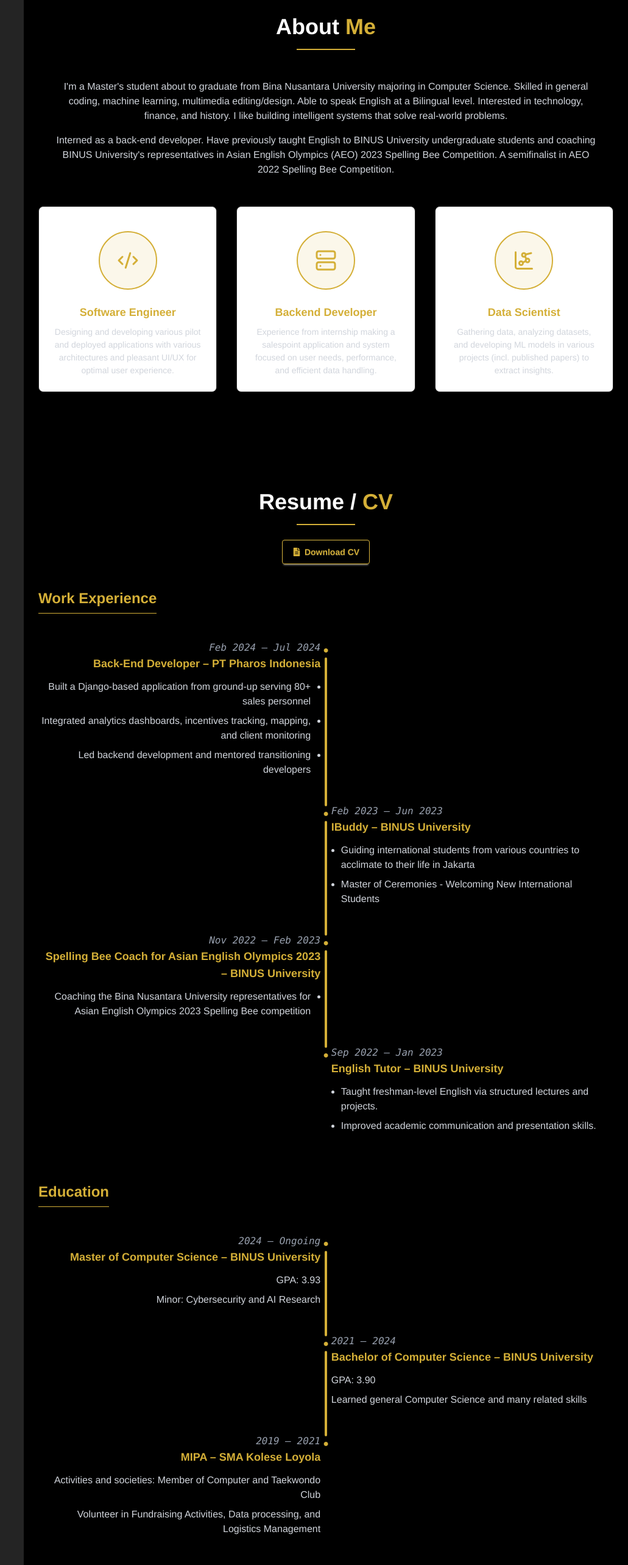
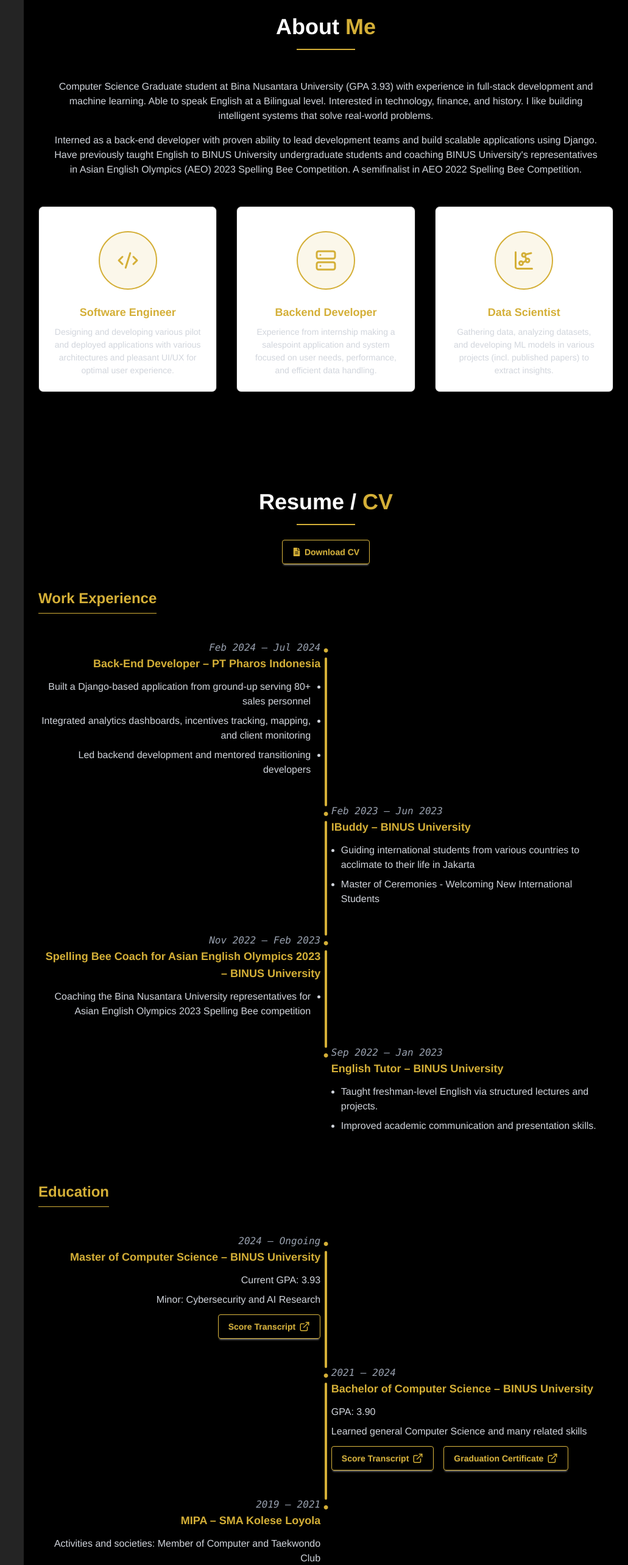
Before and after one commit to xxKeyaxx/Portfolio-Website-Kevin-Wijaya, a React (Vite) app: page / in a window 1280 px wide. Shown: the part 840-3406 px from the top of the page at 61% size, without its empty margins (249-1280 px from the left). Built offline with nearby package versions, Linux system fonts and the light colour scheme.

Commit message:
Resume update

```diff
--- a/src/components/about.jsx
+++ b/src/components/about.jsx
@@ -21,19 +21,19 @@ const About = () => {
           {/* Bio */}
           <div className="max-w-4xl mx-auto text-center text-gray-300 mb-12">
             <p>
-              I'm a Master's student about to graduate from Bina Nusantara
-              University majoring in Computer Science. Skilled in general
-              coding, machine learning, multimedia editing/design. Able to speak
-              English at a Bilingual level. Interested in technology, finance,
-              and history. I like building intelligent systems that solve
-              real-world problems.
+              Computer Science Graduate student at Bina Nusantara University
+              (GPA 3.93) with experience in full-stack development and machine
+              learning. Able to speak English at a Bilingual level. Interested
+              in technology, finance, and history. I like building intelligent
+              systems that solve real-world problems.
             </p>
             <p className="mt-4">
-              Interned as a back-end developer. Have previously taught English
-              to BINUS University undergraduate students and coaching BINUS
-              University's representatives in Asian English Olympics (AEO) 2023
-              Spelling Bee Competition. A semifinalist in AEO 2022 Spelling Bee
-              Competition.
+              Interned as a back-end developer with proven ability to lead
+              development teams and build scalable applications using Django.
+              Have previously taught English to BINUS University undergraduate
+              students and coaching BINUS University's representatives in Asian
+              English Olympics (AEO) 2023 Spelling Bee Competition. A
+              semifinalist in AEO 2022 Spelling Bee Competition.
             </p>
           </div>
         </ScrollReveal>
--- a/src/components/resume.jsx
+++ b/src/components/resume.jsx
@@ -6,122 +6,6 @@ import { FaFileAlt } from "react-icons/fa";
 
 const Resume = () => {
   return (
-    // <section id="resume" className="bg-black text-white py-24 px-6">
-    //   <div className="max-w-5xl mx-auto">
-    //     {/* Section Title */}
-    //     <div className="text-center mb-16">
-    //       <h2 className="text-4xl font-bold text-accent-gold">Resume</h2>
-    //       <p className="text-gray-400 mt-4">
-    //         Software Engineer • Backend Developer • Data Scientist
-    //       </p>
-
-    //       <a
-    //         href="/Kevin_Wijaya_CV.pdf"
-    //         className="btn mt-6 border-accent-gold text-accent-gold bg-transparent
-    //                    hover:bg-accent-gold hover:text-black transition duration-300"
-    //         download
-    //       >
-    //         <Download size={18} />
-    //         Download CV
-    //       </a>
-    //     </div>
-
-    //     {/* Timeline */}
-    //     <ul className="timeline timeline-snap-icon max-md:timeline-compact timeline-vertical">
-    //       {/* Experience 1 */}
-    //       <li>
-    //         <div className="timeline-middle text-accent-gold">●</div>
-    //         <div className="timeline-start md:text-end mb-10">
-    //           <time className="font-mono italic text-gray-400">
-    //             2024 – Present
-    //           </time>
-    //           <div className="text-lg font-bold text-accent-gold">
-    //             Backend Developer Intern
-    //           </div>
-    //           <p className="text-gray-400 mt-2">
-    //             Developing scalable APIs and optimizing backend performance.
-    //             Worked with RESTful services, database management, and system
-    //             architecture design.
-    //           </p>
-    //         </div>
-    //         <hr className="bg-accent-gold" />
-    //       </li>
-
-    //       {/* Experience 2 */}
-    //       <li>
-    //         <hr className="bg-accent-gold" />
-    //         <div className="timeline-middle text-accent-gold">●</div>
-    //         <div className="timeline-end mb-10">
-    //           <time className="font-mono italic text-gray-400">
-    //             2023 – 2024
-    //           </time>
-    //           <div className="text-lg font-bold text-accent-gold">
-    //             Data Science Research Project
-    //           </div>
-    //           <p className="text-gray-400 mt-2">
-    //             Built machine learning models to predict company valuation using
-    //             financial fundamentals and macroeconomic variables. Implemented
-    //             deep learning models including GNN and TFT.
-    //           </p>
-    //         </div>
-    //         <hr className="bg-accent-gold" />
-    //       </li>
-
-    //       {/* Education */}
-    //       <li>
-    //         <hr className="bg-accent-gold" />
-    //         <div className="timeline-middle text-accent-gold">●</div>
-    //         <div className="timeline-start md:text-end mb-10">
-    //           <time className="font-mono italic text-gray-400">
-    //             2021 – Present
-    //           </time>
-    //           <div className="text-lg font-bold text-accent-gold">
-    //             Bachelor of Computer Science
-    //           </div>
-    //           <p className="text-gray-400 mt-2">
-    //             Focus on Software Engineering, Machine Learning, and Data
-    //             Systems.
-    //           </p>
-    //         </div>
-    //       </li>
-    //     </ul>
-
-    //     {/* Skills Section */}
-    //     <div className="mt-20">
-    //       <h3 className="text-2xl font-bold text-accent-gold text-center mb-10">
-    //         Technical Skills
-    //       </h3>
-
-    //       <div className="flex flex-wrap justify-center gap-4">
-    //         {[
-    //           "Python",
-    //           "JavaScript",
-    //           "Node.js",
-    //           "Express",
-    //           "PyTorch",
-    //           "TensorFlow",
-    //           "SQL",
-    //           "PostgreSQL",
-    //           "Docker",
-    //           "Git",
-    //           "REST API",
-    //           "Machine Learning",
-    //         ].map((skill, index) => (
-    //           <span
-    //             key={index}
-    //             className="px-4 py-2 border border-accent-gold
-    //                        text-accent-gold rounded-full
-    //                        hover:bg-accent-gold hover:text-black
-    //                        transition duration-300 cursor-default"
-    //           >
-    //             {skill}
-    //           </span>
-    //         ))}
-    //       </div>
-    //     </div>
-    //   </div>
-    // </section>
-
     <section id="resume" className="bg-black text-white py-24 px-6">
       <div className="max-w-6xl mx-auto">
         {/* HEADER */}
@@ -273,8 +157,20 @@ const Resume = () => {
                   Master of Computer Science – BINUS University
                 </div>
                 <ul className="mt-3 list-disc list-inside text-gray-300 space-y-2">
-                  <p>GPA: 3.93</p>
+                  <p>Current GPA: 3.93</p>
                   <p>Minor: Cybersecurity and AI Research</p>
+                  <div className="flex flex-col md:flex-row gap-4 mt-3 justify-end-safe">
+                    <a
+                      href="https://www.linkedin.com/in/kevin-wijaya-798ab521b/details/education/1771913265945/single-media-viewer/?profileId=ACoAADeDiSQBNiVAqVvWAJ1e7tQTt_SEN8Q0KYw"
+                      className="btn border-accent-gold text-accent-gold bg-transparent
+                       hover:bg-accent-gold hover:text-black transition duration-300"
+                      target="_blank"
+                      rel="noopener noreferrer"
+                    >
+                      Score Transcript
+                      <ExternalLink size={18} />
+                    </a>
+                  </div>
                 </ul>
               </div>
               <hr className="bg-accent-gold" />
@@ -296,6 +192,28 @@ const Resume = () => {
                   <p>
                     Learned general Computer Science and many related skills
                   </p>
+                  <div className="flex flex-col md:flex-row gap-4 mt-3">
+                    <a
+                      href="https://www.linkedin.com/in/kevin-wijaya-798ab521b/overlay/education/746105872/multiple-media-viewer/?profileId=ACoAADeDiSQBNiVAqVvWAJ1e7tQTt_SEN8Q0KYw&treasuryMediaId=1748241762111"
+                      className="btn border-accent-gold text-accent-gold bg-transparent
+                       hover:bg-accent-gold hover:text-black transition duration-300"
+                      target="_blank"
+                      rel="noopener noreferrer"
+                    >
+                      Score Transcript
+                      <ExternalLink size={18} />
+                    </a>
+                    <a
+                      href="https://www.linkedin.com/in/kevin-wijaya-798ab521b/overlay/education/746105872/multiple-media-viewer/?profileId=ACoAADeDiSQBNiVAqVvWAJ1e7tQTt_SEN8Q0KYw&treasuryMediaId=1748241762112"
+                      className="btn border-accent-gold text-accent-gold bg-transparent
+                       hover:bg-accent-gold hover:text-black transition duration-300"
+                      target="_blank"
+                      rel="noopener noreferrer"
+                    >
+                      Graduation Certificate
+                      <ExternalLink size={18} />
+                    </a>
+                  </div>
                 </ul>
               </div>
               <hr className="bg-accent-gold" />
@@ -343,16 +261,27 @@ const Resume = () => {
                 "R",
                 "JavaScript",
                 "TypeScript",
+                "HTML",
+                "CSS",
+                "SQL",
+                "PHP",
+                "Go",
+              ]}
+            />
+
+            <SkillGroup
+              title="Frameworks and Tools"
+              skills={[
                 "Django",
                 "Laravel",
                 "React",
-                "HTML",
-                "CSS",
                 "Tailwind",
-                "SQL",
-                "PHP",
-                "Go",
                 "GitHub",
+                "AWS",
+                "Oracle Cloud",
+                "Wireshark",
+                "Burp Suite",
+                "Nmap"
               ]}
             />
 
@@ -449,8 +378,14 @@ const Resume = () => {
               <p className="text-gray-300 mt-2">
                 Feb 2023 - Dec 2023 | Creative Media Staff
               </p>
-              <p className="text-gray-300 mt-2">Making events for BINUS dormitory students and BINUS students at large.</p>
-              <p className="text-gray-300 mt-2">Acted as staff and/or coordinators in various events such as BSSC WONDER 2023, BSSC Seminar 2023, and BSSC Squarelympic 2023.</p>
+              <p className="text-gray-300 mt-2">
+                Making events for BINUS dormitory students and BINUS students at
+                large.
+              </p>
+              <p className="text-gray-300 mt-2">
+                Acted as staff and/or coordinators in various events such as
+                BSSC WONDER 2023, BSSC Seminar 2023, and BSSC Squarelympic 2023.
+              </p>
             </div>
             <SimpleCard
               title="Fast Response Community"
```
Also changed, not shown: 2 other files (tests, documents, lock files or other folders).
